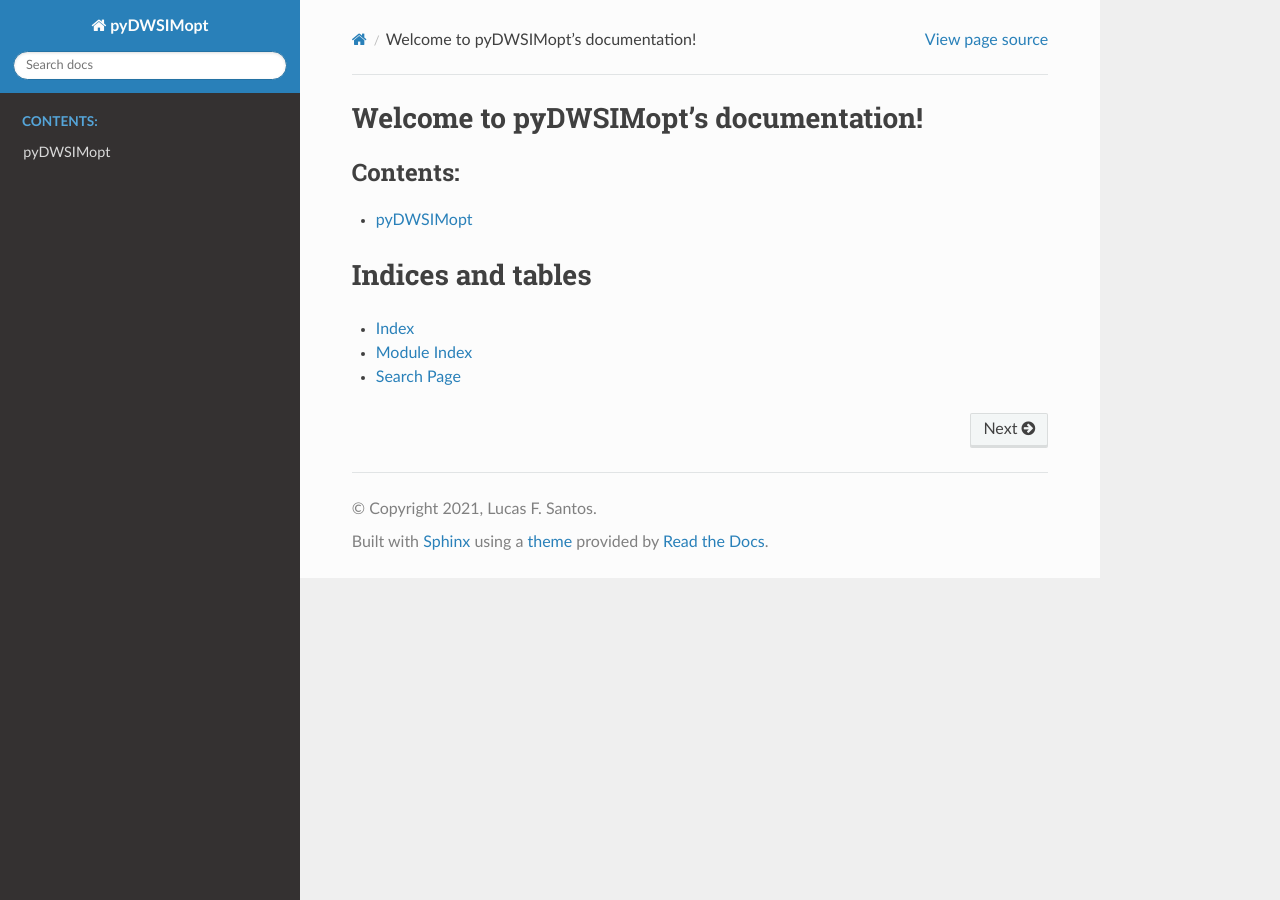
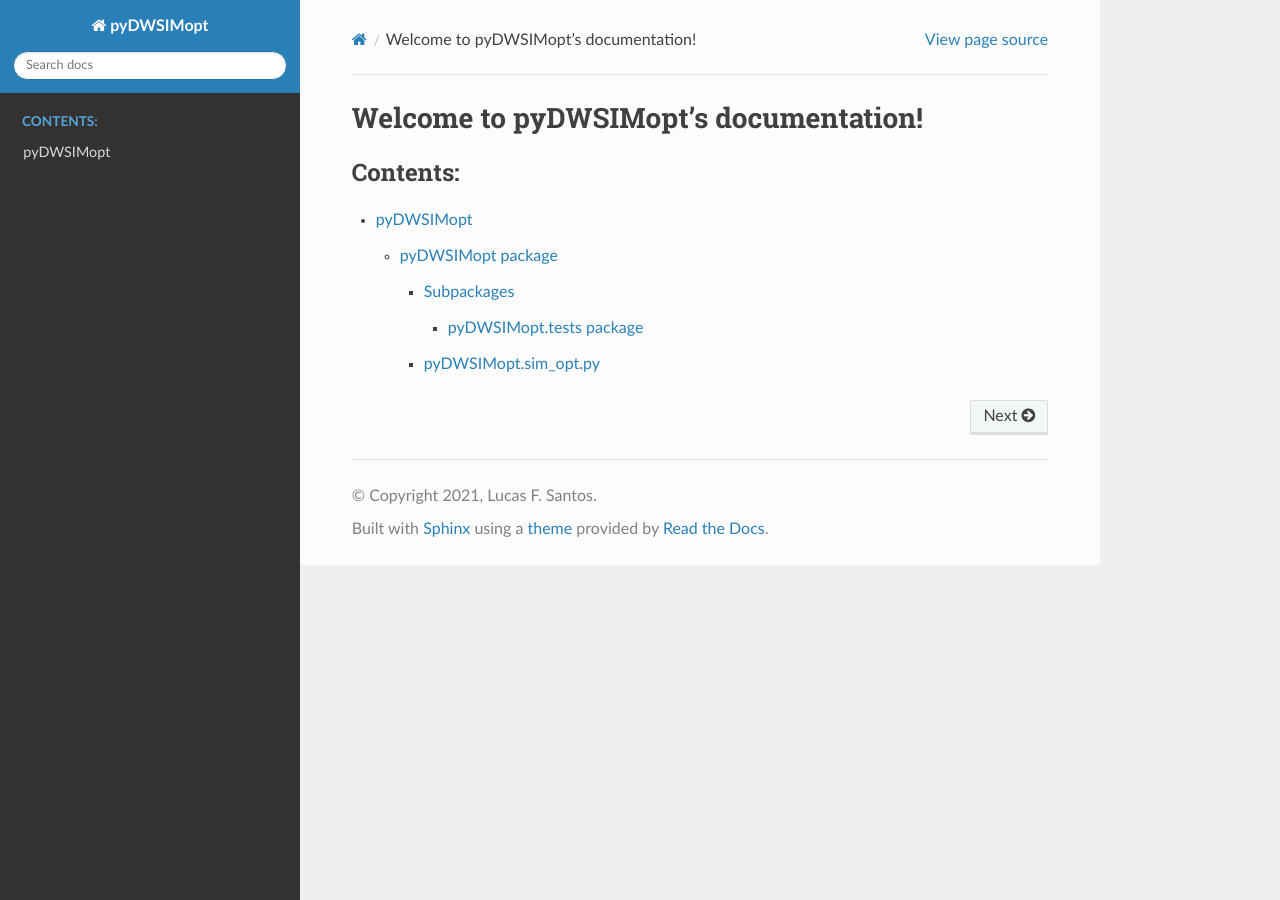
Before and after one commit to lf-santos/dwsimopt, a Sphinx documentation site: the page built from docs/index.rst, in a window 1280 px wide. Built offline with Sphinx 7.4.7 and the Read the Docs theme 2.0.0, drawn with Linux system fonts in a browser that asks for light colours.

```diff
--- a/docs/conf.py
+++ b/docs/conf.py
@@ -23,7 +23,7 @@ author = 'Lucas F. Santos'
 
 # The full version, including alpha/beta/rc tags
 # from pyDWSIMopt import __version__
-release = '0.0.1'
+release = '0.0.4'
 
 
 # -- General configuration ---------------------------------------------------
--- a/docs/index.rst
+++ b/docs/index.rst
@@ -7,14 +7,7 @@ Welcome to pyDWSIMopt's documentation!
 ======================================
 
 .. toctree::
-   :maxdepth: 1
+   :maxdepth: 4
    :caption: Contents:
 
    modules
-
-Indices and tables
-==================
-
-* :ref:`genindex`
-* :ref:`modindex`
-* :ref:`search`
--- a/docs/pyDWSIMopt.rst
+++ b/docs/pyDWSIMopt.rst
@@ -5,7 +5,7 @@ Subpackages
 -----------
 
 .. toctree::
-   :maxdepth: 1
+   :maxdepth: 2
 
    pyDWSIMopt.tests
 
--- /dev/null
+++ b/docs/requirements.txt
@@ -0,0 +1,2 @@
+Sphinx==4.3.1
+sphinx-rtd-theme==1.0.0
```
Also changed, not shown: README.md (+4 -4 lines), setup.py (+5 -3 lines), .readthedocs.yaml (added), 9 other files.
